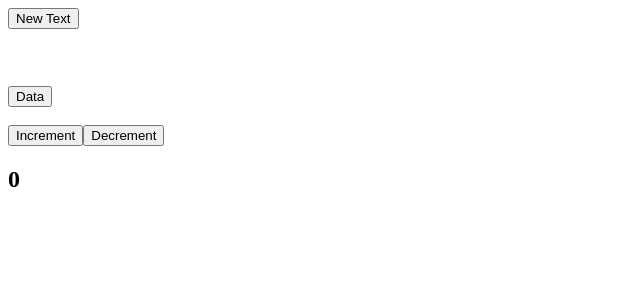
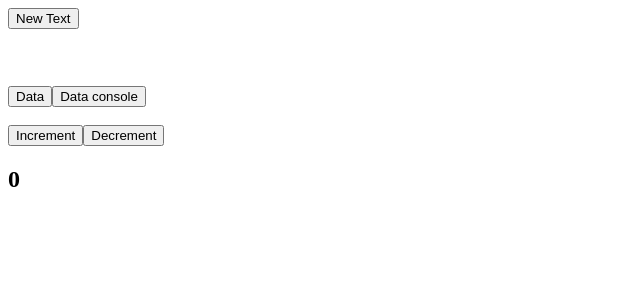
Before and after one commit to IoggaNik/React, a React (Create React App) app in the folder my-app/: page / in a window 1280 px wide. Shown: the top 300 px of the page, without its empty margins (0-640 px from the left). Built offline with nearby package versions, Linux system fonts and the light colour scheme.

Commit message:
get data

```diff
--- a/my-app/src/components/App.jsx
+++ b/my-app/src/components/App.jsx
@@ -12,6 +12,7 @@ const App = () => {
     text.innerHTML = newText
   }
   //Запрашиваем данные
+  let cloneUser
 
   let data = () => {
 
@@ -25,9 +26,7 @@ const App = () => {
     let getName = prompt('Name?')
     let getAge = prompt('Age?')
 
-    let cloneUser = new User(getName, getAge)
-
-        console.log(cloneUser);
+    cloneUser = new User(getName, getAge)
   }
   //Инкремент и декремент
 
@@ -58,6 +57,7 @@ const App = () => {
       <h1 className='text'>{newText}</h1>
       <br /><br />
       <button onClick={data}>Data</button>
+      <button onClick={() => {console.log(cloneUser);}}>Data console</button>
       <br /><br />
       <button onClick={increment}>Increment</button>
       <button onClick={decrement}>Decrement</button>
```
